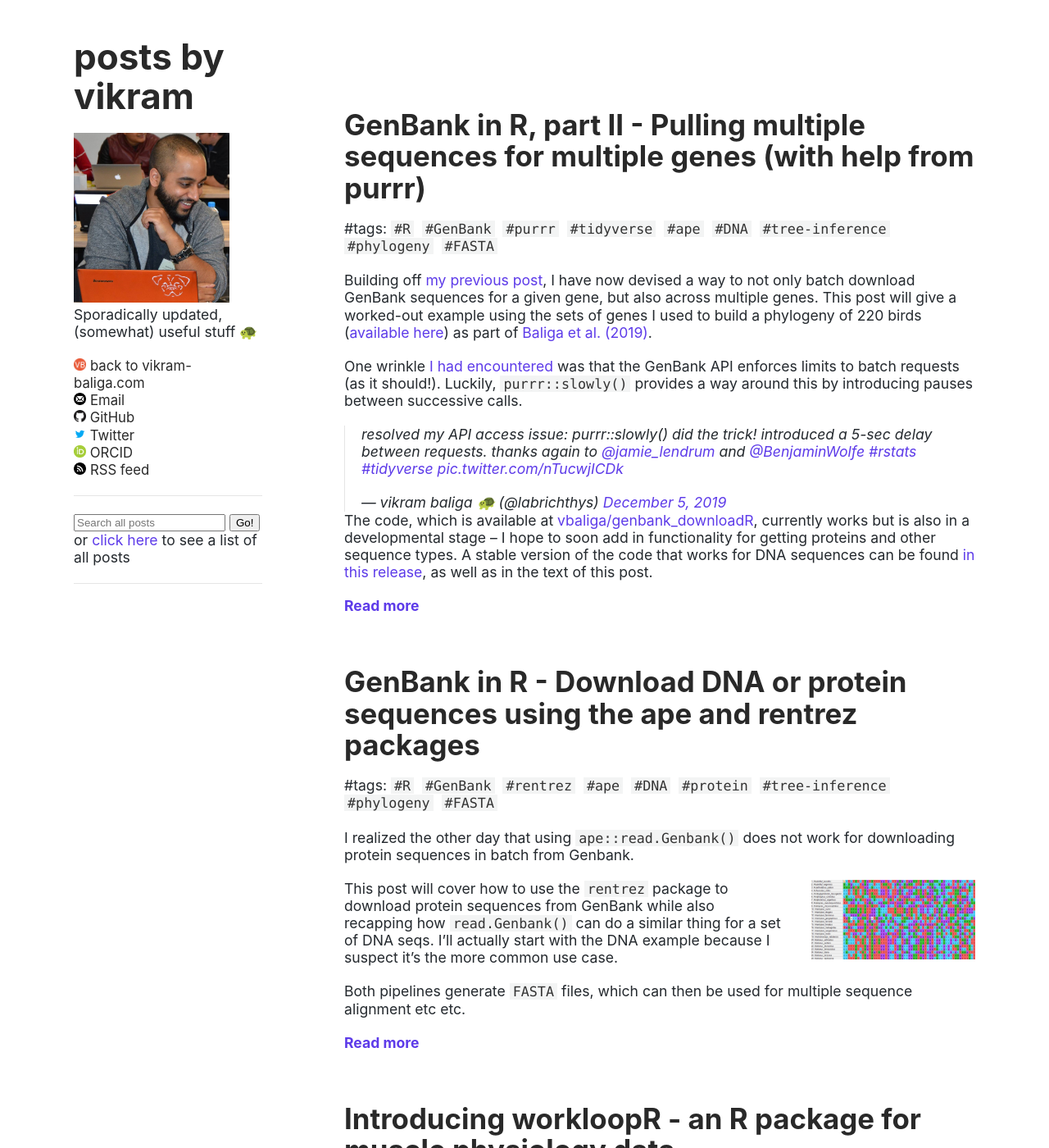
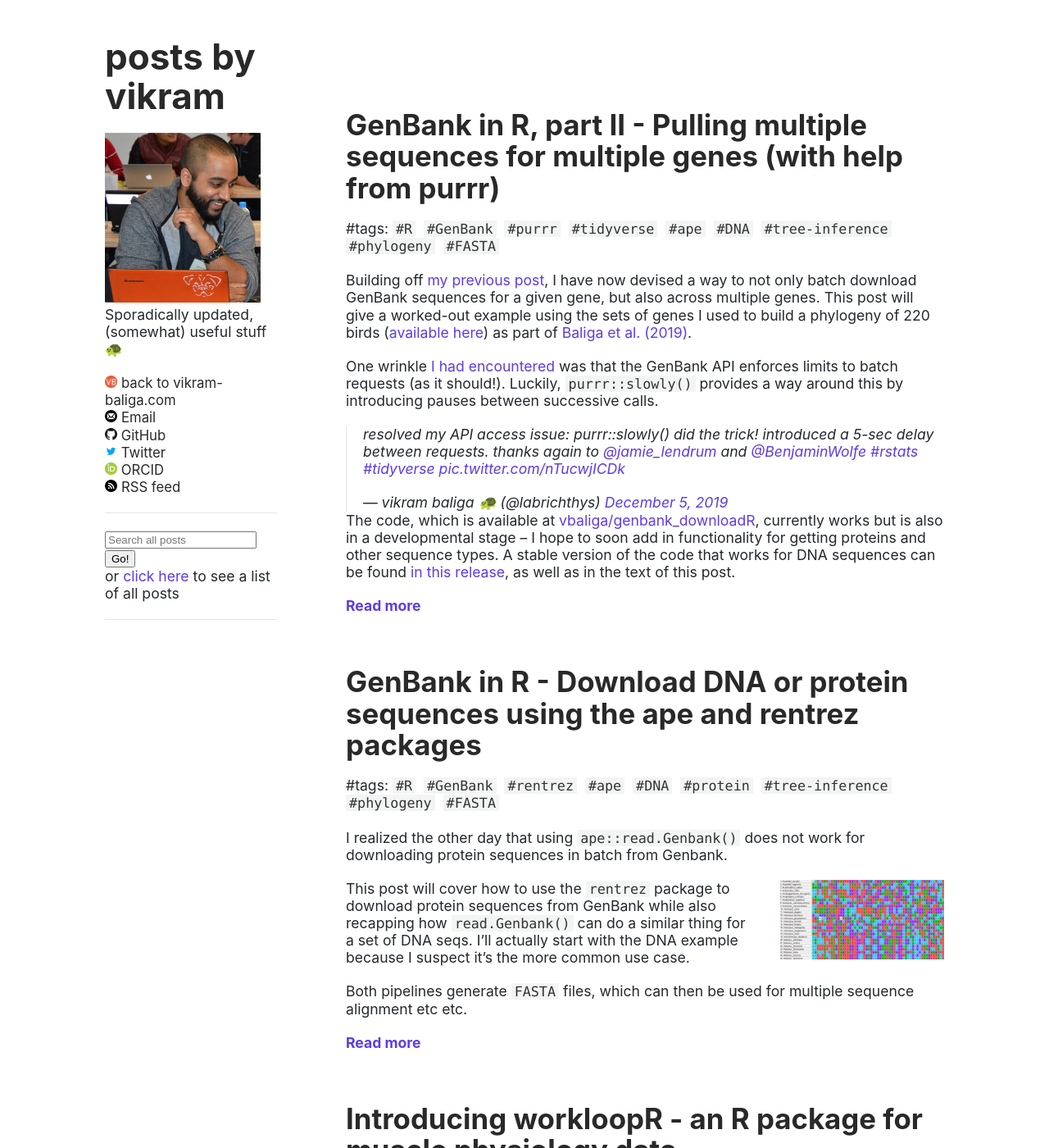
Before and after one commit to vbaliga/vbaliga.github.io, a Jekyll site: the page built from index.html, in a window 1280 px wide and 1400 px high. Shown: the whole window at 82% size. Built offline with Jekyll 4.4.1, drawn with Linux system fonts in a browser that asks for light colours; a script that is not in the unit is left out; comment, search, counter and statistics services are not loaded.

Commit message:
reduce site width to 1024

```diff
--- a/assets/css/style.css
+++ b/assets/css/style.css
@@ -443,7 +443,7 @@ a:hover small {
 }
 
 .wrapper {
-  max-width: 1100px;
+  max-width: 1024px;
   margin: 0 auto;
 }
 
@@ -497,7 +497,7 @@ img {
 }
 
 header {
-  max-width: 230px;
+  max-width: 210px;
   float: left;
   padding-bottom: 20px;
   position: fixed;
@@ -565,7 +565,7 @@ header ul a strong {
 }
 
 section {
-  max-width: 770px;
+  max-width: 730px;
   float: right;
   padding-bottom: 50px;
 }
@@ -582,7 +582,7 @@ hr {
 }
 
 footer {
-  max-width: 770px;
+  max-width: 730px;
   float: right;
   bottom: 50px;
   -webkit-font-smoothing: subpixel-antialiased;
```
